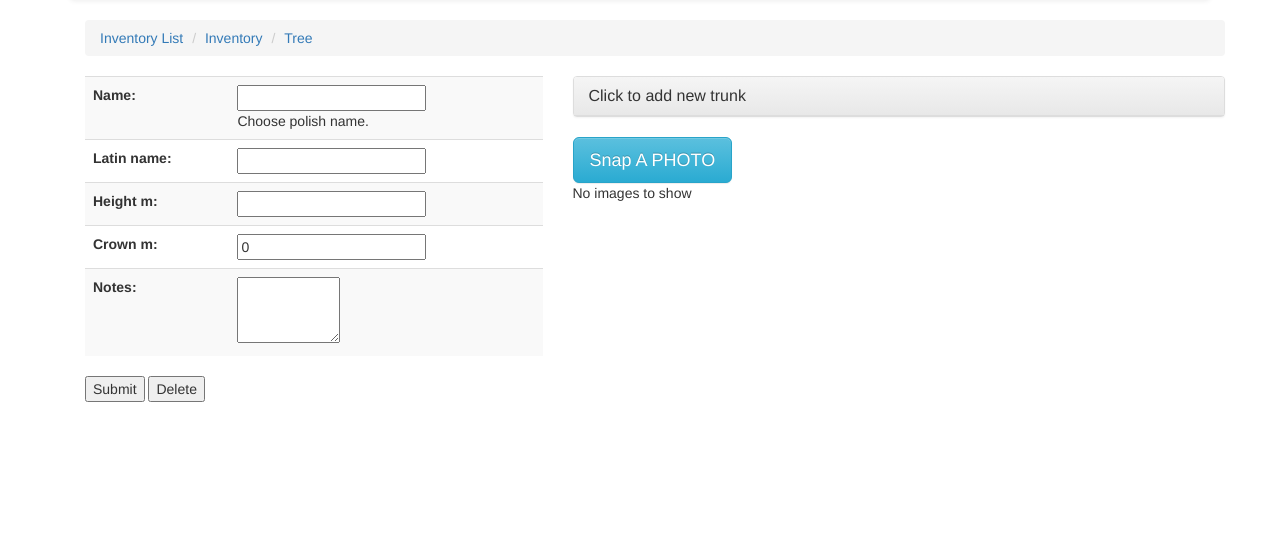
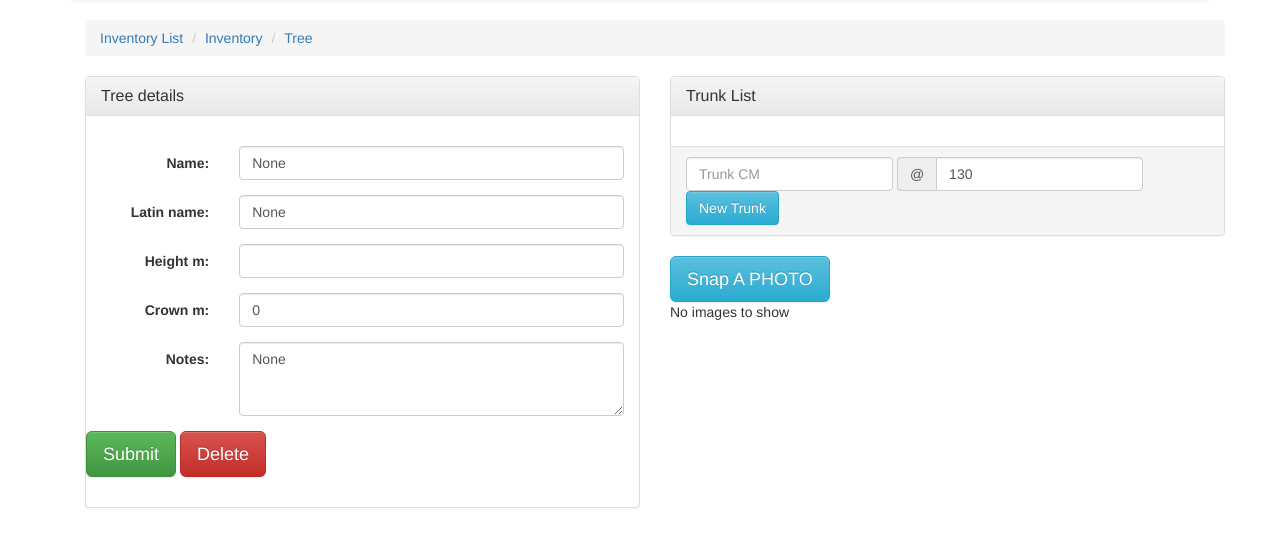
Before and after one commit to arychter86/proprii_inventory, a Django app: template inventory/templates/inventory/tree.html in a window 1280 px wide. Shown: the part 52-599 px from the top of the page. Run offline with Django 3.2, Linux system fonts and the light colour scheme; the template is opened without the code that fills it: values that come from a table or form of the project are taken from there, others are empty; some libraries are stand-ins or nearby versions.

Commit message:
CSS and Html styling

```diff
--- a/inventory/models.py
+++ b/inventory/models.py
@@ -113,4 +113,4 @@ class TreeTrunkForm(forms.ModelForm):
 
     class Meta:
         model = TreeTrunk
-        fields = ['tree','trunk_cm', 'meas_height_cm', 'created_date']
+        fields = ['trunk_cm', 'meas_height_cm']
--- a/inventory/templates/inventory/tree.html
+++ b/inventory/templates/inventory/tree.html
@@ -12,38 +12,97 @@
 
 <div class="container">
   <div class="row">
-    <div class="col-sm-5">
-      <form action="/inventory/{{id}}/tree/{{id_t}}/" method="post">
-            {% csrf_token %}
-            <table class="table table-striped">
-              {{ form.as_table }}
-            </table>
-            <input type="submit" name="tree" value="Submit" />
-            <input type="submit" name="delete" value="Delete"/>
-      </form>
+    <div class="col-sm-6">
+      <div class="panel panel-default">
+        <div class="panel-heading">
+          <h4 class="panel-title">
+            Tree details
+          </h4>
+          </div>
+          <div class="panel-body">
+
+            <form action="/inventory/{{id}}/tree/{{id_t}}/" method="post" class="form-horizontal">
+                  <div class="form-group">
+                  {% csrf_token %}
+                  </div>
+                    <div class="form-group">
+                        <label class="control-label col-sm-3" for="id_name">Name:</label>
+                        <div class="col-sm-9">
+                          <input value={{form.name.value}} class="form-control" type="text" name="name" maxlength="200" required id="id_name" />
+                        </div>
+                    </div>
+                    <div class="form-group">
+                        <label class="control-label col-sm-3" for="id_latin_name">Latin name:</label>
+                        <div class="col-sm-9">
+                          <input value={{form.latin_name.value}} class="form-control" type="text" name="latin_name" maxlength="200" required id="id_latin_name" />
+                        </div>
+                    </div>
+
+                    <div class="form-group">
+                        <label class="control-label col-sm-3" for="id_height_m">Height m:</label>
+                        <div class="col-sm-9">
+                          <input value={{form.height_m.value}} class="form-control" type="number" name="height_m"  required id="id_height_m" />
+                        </div>
+                    </div>
+                    <div class="form-group">
+                        <label class="control-label col-sm-3" for="id_crown_m">Crown m:</label>
+                        <div class="col-sm-9">
+                          <input value={{form.crown_m.value}} class="form-control" type="number" name="crown_m" required id="id_crown_m" />
+                        </div>
+                    </div>
+                    <div class="form-group">
+                        <label class="control-label col-sm-3" for="id_notes">Notes:</label>
+                        <div class="col-sm-9">
+                          <textarea class="form-control" name="notes" cols="10" rows="3" width="100%" id="id_notes">{{form.notes.value}}</textarea>
+                        </div>
+                    </div>
+                    <div class="form-group">
+                      <input type="submit" name="tree" value="Submit" class="btn btn-success btn-lg" role="button"/>
+                      <input type="submit" name="delete" value="Delete" class="btn btn-danger btn-lg" role="button"/>
+                    </div>
+            </form>
+          </div>
+        </div>
+
+
     </div>
-    <div class="col-sm-7">
+    <div class="col-sm-6">
       <div class="row">
           <div class="col-sm-12">
             <div class="panel panel-default">
               <div class="panel-heading">
                 <h4 class="panel-title">
-                  <a data-toggle="collapse" href="#collapse1">Click to add new trunk</a>
+                  Trunk List
                 </h4>
               </div>
-              <div id="collapse1" class="panel-collapse collapse">
-                <form method="post" action="/inventory/{{id}}/tree/{{id_t}}/">
-                  {% csrf_token %}
-                    <table class="table table-striped">
-                      {{ trunk_form.as_table }}
-                    </table>
-                  <input type="submit" name="add_img" value="Upload New Img" />
-                </form>
+              <div class="panel-body">
+
 
               </div>
+              <div class="panel-footer">
+                <form method="post" action="/inventory/{{id}}/tree/{{id_t}}/" class="form-inline">
+
+                    {% csrf_token %}
+
+                    <label class="sr-only" for="id_trunk_cm">Trunk cm:</label>
+                    <input type="number" name="trunk_cm" placeholder="Trunk CM" required id="id_trunk_cm" class="form-control mb-2 mr-sm-2 mb-sm-0"/>
+
+                    <label  class="sr-only" for="id_meas_height_cm">at</label>
+                    <div class="input-group mb-2 mr-sm-2 mb-sm-0">
+                      <div class="input-group-addon">@</div>
+                      <input type="number" name="meas_height_cm" required  id="id_meas_height_cm"  value="130" class="form-control">
+                    </div>
+
+                    <div class="form-group">
+                      <input type="submit" name="add_trunk" value="New Trunk" class="btn btn-info " role="button"/>
+                    </div>
+                </form>
+              </div>
+
             </div>
           </div>
       </div>
+
       <div class="row">
         <div class="col-sm-12">
           <a href="/inventory/{{id}}/tree/{{id_t}}/snap/" class="btn btn-info btn-lg" role="button">Snap A PHOTO</a>
```
